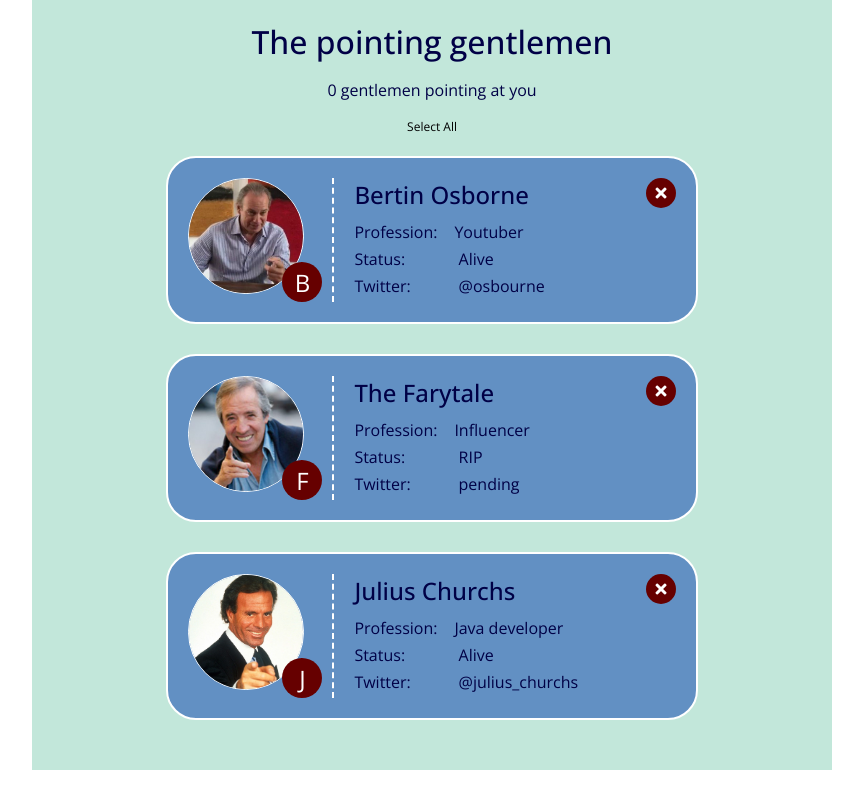
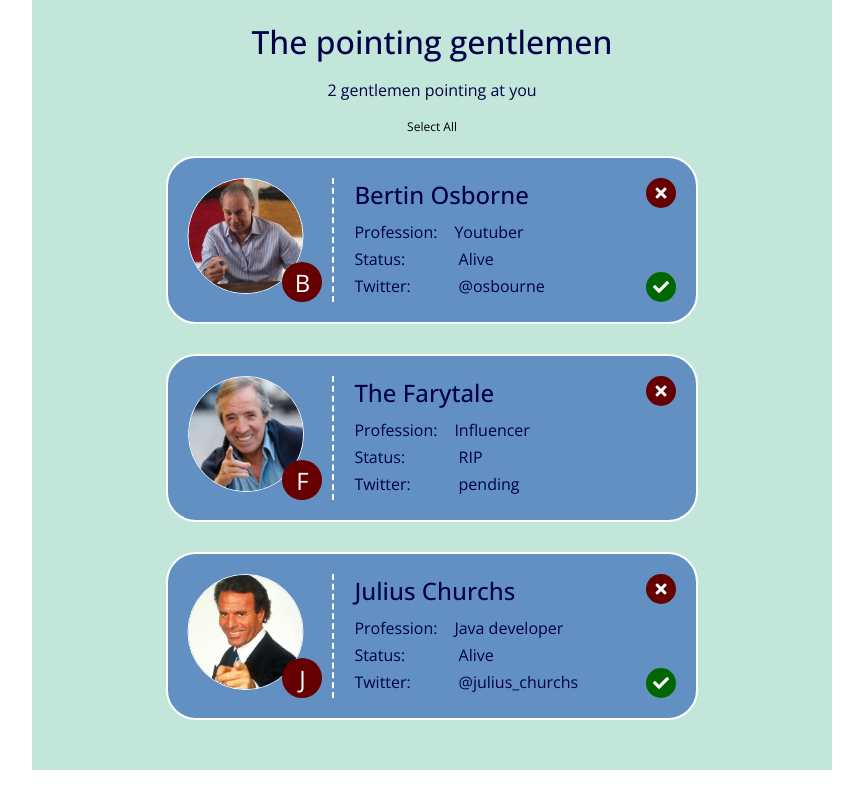
Before and after one commit to pauIbanez/w4ch1-pau-ibanez, a React (Create React App) app: page / in a window 1280 px wide. Shown: the whole page, without its empty margins (208-1071 px from the left). Built offline with nearby package versions, Linux system fonts and the light colour scheme.

Commit message:
Added logic for selecting gentlemen

```diff
--- a/src/App.js
+++ b/src/App.js
@@ -1,19 +1,38 @@
+import { useState } from "react";
 import "./App.scss";
 import Button from "./components/Button/Button";
 import Gentleman from "./components/Gentleman/Gentleman";
 import Info from "./components/Info/Info";
-import gentlemen from "./data/gentlemen";
+import gentlemenData from "./data/gentlemen";
 
 function App() {
+  const [gentlemen, setGentlemen] = useState(gentlemenData);
+
+  const startingSelectedGentlemen = gentlemen.filter(
+    (gentleman) => gentleman.selected
+  ).length;
+
+  const [nOfSelectedGentlemen, setNOfSelectedGentlemen] = useState(
+    startingSelectedGentlemen
+  );
+
   const selectAll = () => {
     console.log("Select all");
   };
 
-  const selectGentleman = () => {
-    console.log("Select gentleman");
+  const toggleGentleman = (id) => {
+    const newGentlemen = [...gentlemen];
+    const foundGentleman = newGentlemen.find(
+      (gentleman) => gentleman.id === id
+    );
+    foundGentleman.selected = !foundGentleman.selected;
+    if (foundGentleman.selected) {
+      setNOfSelectedGentlemen(nOfSelectedGentlemen + 1);
+    } else {
+      setNOfSelectedGentlemen(nOfSelectedGentlemen - 1);
+    }
+    setGentlemen(newGentlemen);
   };
-
-  const nOfSelectedGentlemen = 0;
 
   return (
     <div className="container">
@@ -35,7 +54,9 @@ function App() {
               <Gentleman
                 key={gentleman.id}
                 manInfo={gentleman}
-                actionOnClick={selectGentleman}
+                actionOnClick={() => {
+                  toggleGentleman(gentleman.id);
+                }}
               />
             );
           })}
--- a/src/components/Gentleman/Gentleman.js
+++ b/src/components/Gentleman/Gentleman.js
@@ -1,13 +1,19 @@
 import getInitialFromName from "../../getInitialFromName";
 
 const Gentleman = ({
-  manInfo: { name, profession, status, twitter, picture },
+  manInfo: { name, profession, status, twitter, picture, selected },
   actionOnClick,
 }) => {
   const initial = getInitialFromName(name);
 
+  let gentlemanClass = "gentleman";
+
+  if (selected) {
+    gentlemanClass += " selected";
+  }
+
   return (
-    <li className="gentleman" onClick={actionOnClick}>
+    <li className={gentlemanClass} onClick={actionOnClick}>
       <div className="gentleman__avatar-container">
         <img
           className="gentleman__avatar"
```
